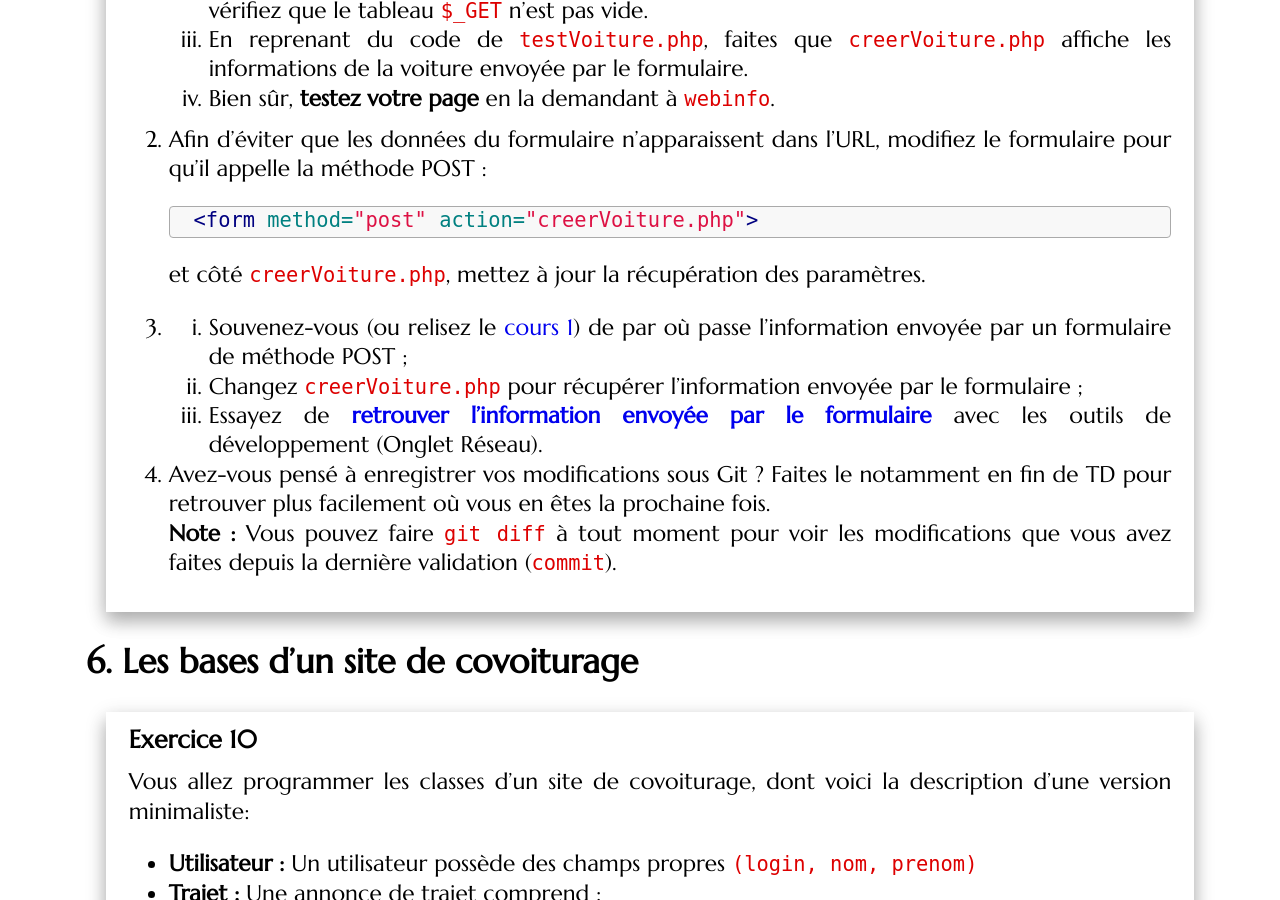
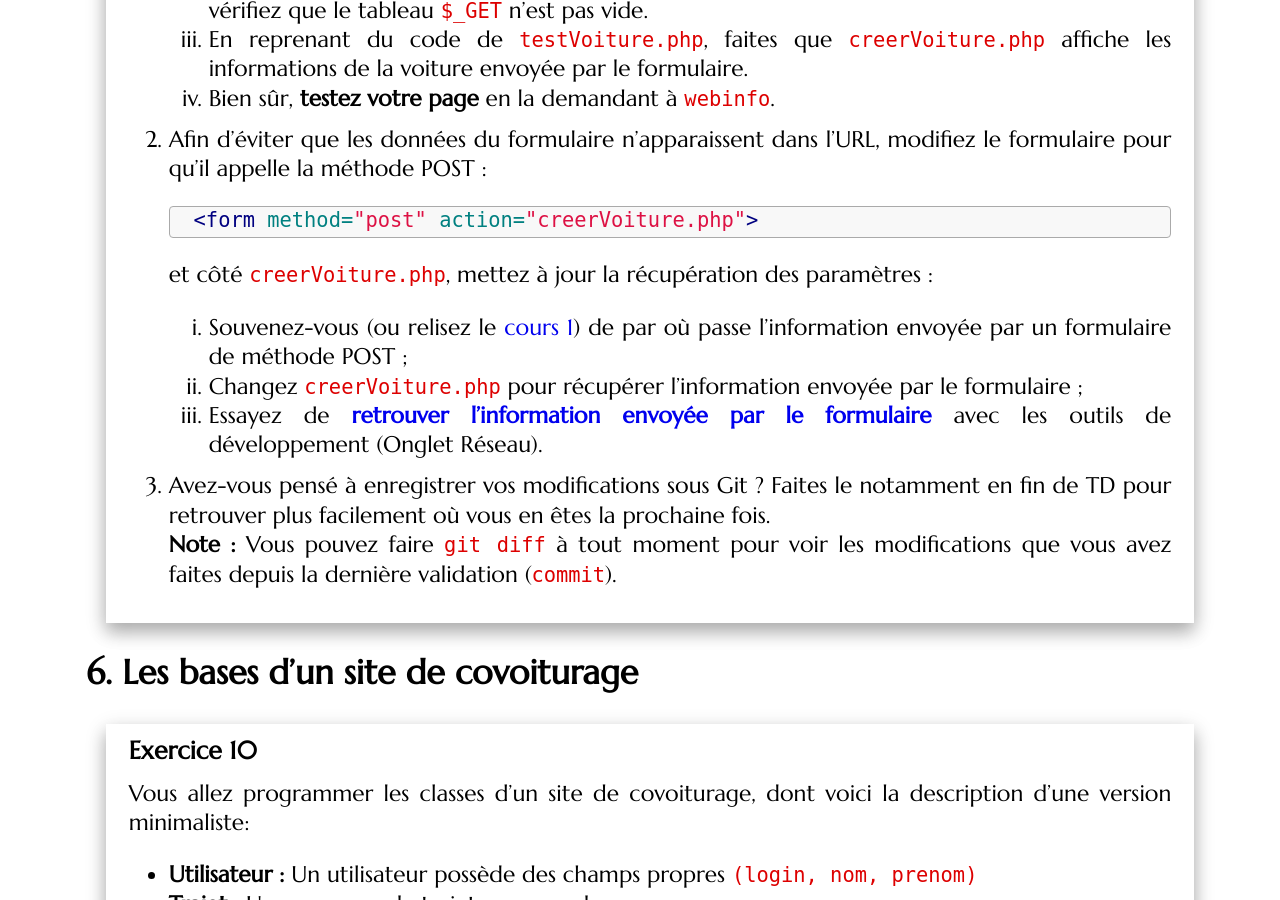
Before and after one commit to romainlebreton/R3.01-DeveloppementWeb, a Jekyll site: the page built from tutorials/tutorial1.md, in a window 1280 px wide and 900 px high, scrolled down 15977 px. Built offline with Jekyll 4.4.1, drawn with Linux system fonts in a browser that asks for light colours; some web fonts are replaced; part of the change alters nothing that is shown; some of the changed text lies outside the part shown.

Commit message:
Clarification

````diff
--- a/tutorials/tutorial1.md
+++ b/tutorials/tutorial1.md
@@ -269,14 +269,14 @@ le comportement est différent :
    * Les caractères protégés sont `"`, `$` et `\` qui doivent être échappés avec
    un anti-slash `\` comme ceci : `\"`, `\$` et `\\`;
 
-   **Exemple :**
+   **Exemple :** Le code PHP suivant
 
    ```php?start_inline=1
    $prenom="Helmut";
    echo "Bonjour $prenom,\n ça farte ?";
    ```
 
-   donne
+   produit le document suivant
 
    ```text
    Bonjour Helmut,
@@ -713,9 +713,9 @@ version 5. Plutôt que d'utiliser un tableau, créons une classe pour nos voitur
    <form method="post" action="creerVoiture.php">
    ```
 
-   et côté `creerVoiture.php`, mettez à jour la récupération des paramètres.
+   et côté `creerVoiture.php`, mettez à jour la récupération des paramètres :
 
-7. 1. Souvenez-vous (ou relisez le
+   1. Souvenez-vous (ou relisez le
    [cours 1](({{site.baseurl}}/classes/class1.html))) de par où passe
    l'information envoyée par un formulaire de méthode POST ;
    1. Changez `creerVoiture.php` pour récupérer l'information envoyée par le formulaire ;
````
